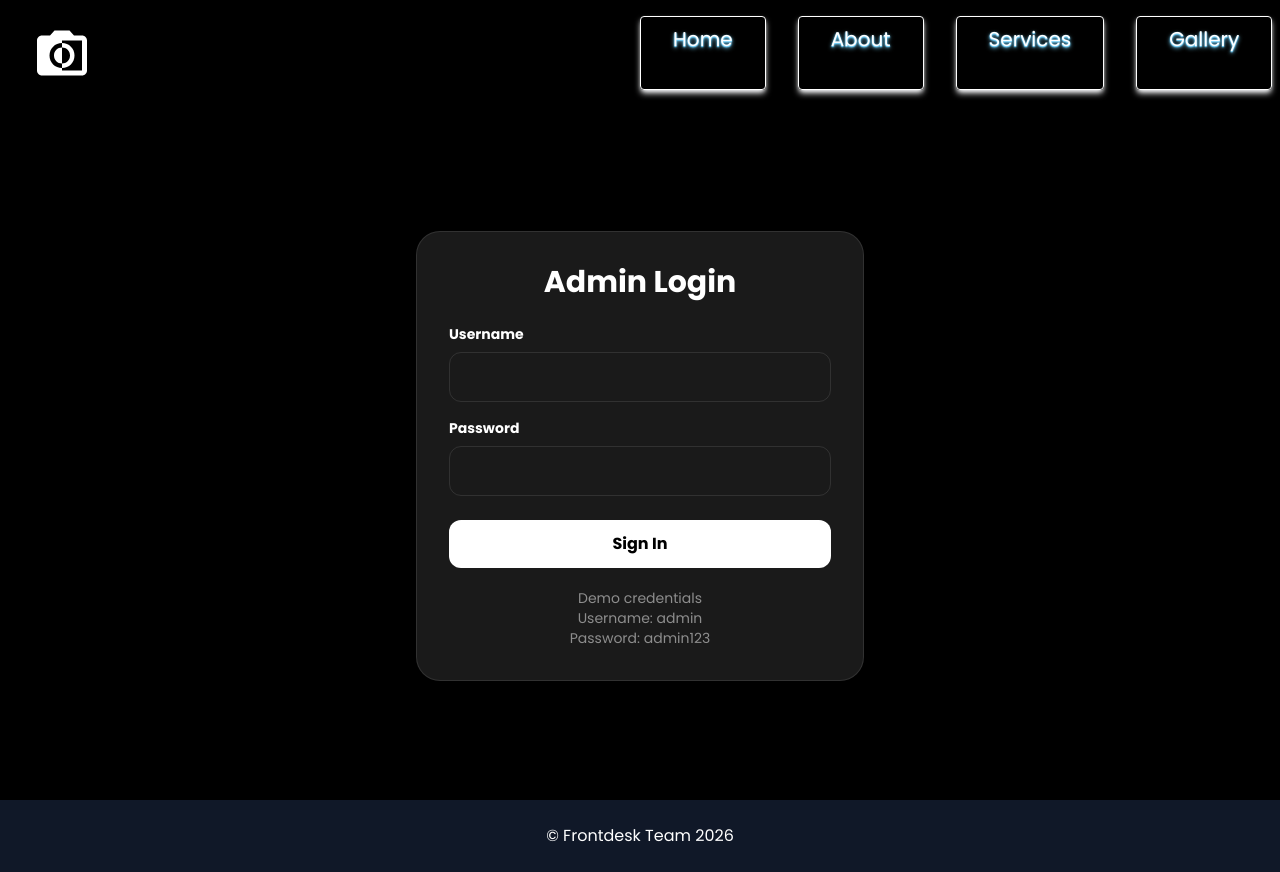
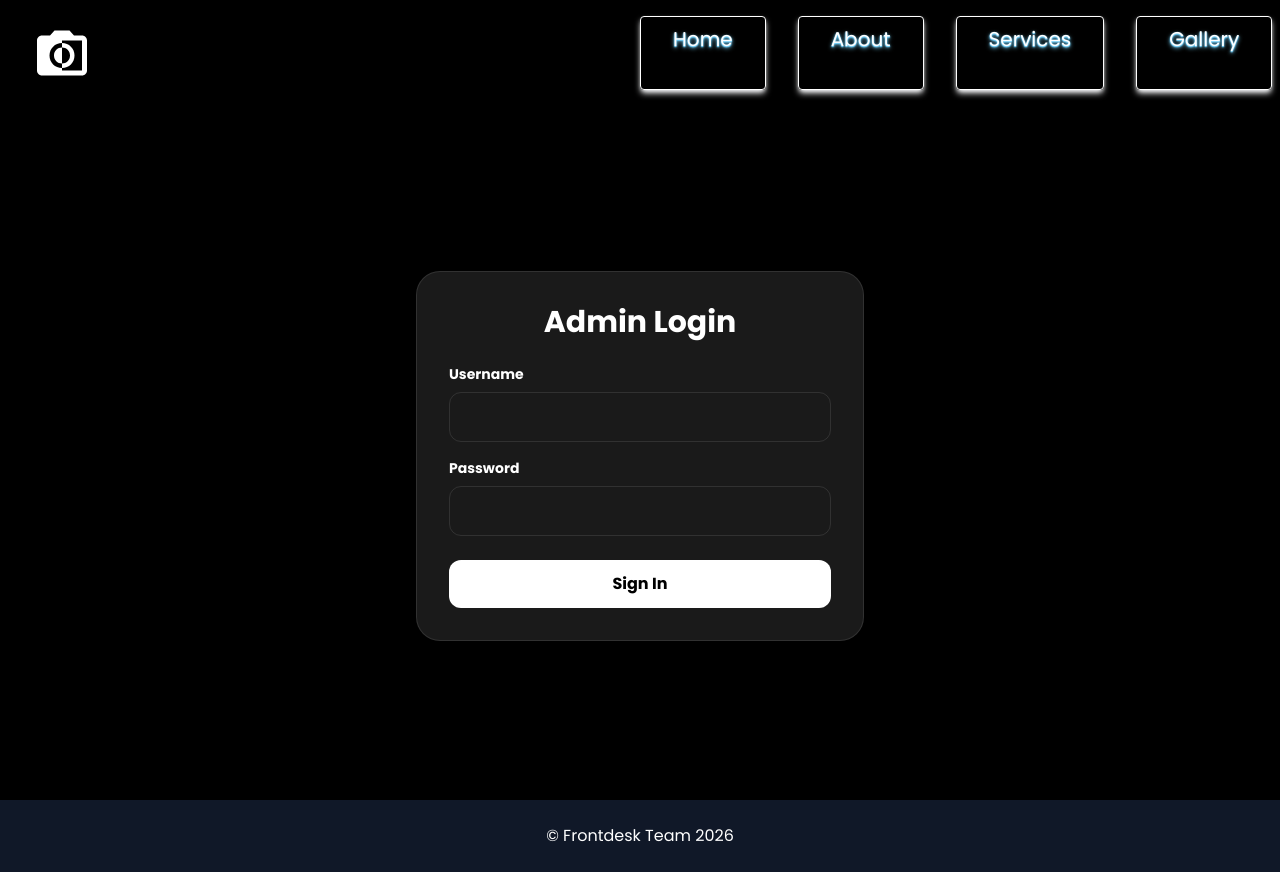
Before and after one commit to eringz/timeless-media-studio, a Next.js app: page /admin/login in a window 1280 px wide. Built offline with nearby package versions, Linux system fonts and the light colour scheme.

Commit message:
Update page.tsx

```diff
--- a/app/admin/login/page.tsx
+++ b/app/admin/login/page.tsx
@@ -12,7 +12,7 @@ export default function AdminLogin() {
   const handleSubmit = (e: React.FormEvent) => {
     e.preventDefault();
 
-    if (username === 'admin' && password === 'admin123') {
+    if (username === 'admin' && password === 'admin') {
       document.cookie = 'adminAuthenticated=true; path=/; max-age=86400; SameSite=Lax';
       router.push('/admin');
       return;
@@ -68,12 +68,6 @@ export default function AdminLogin() {
             Sign In
           </button>
         </form>
-
-        <div className="mt-5 text-center text-sm text-white/50">
-          <p>Demo credentials</p>
-          <p>Username: admin</p>
-          <p>Password: admin123</p>
-        </div>
       </div>
     </div>
   );
```
